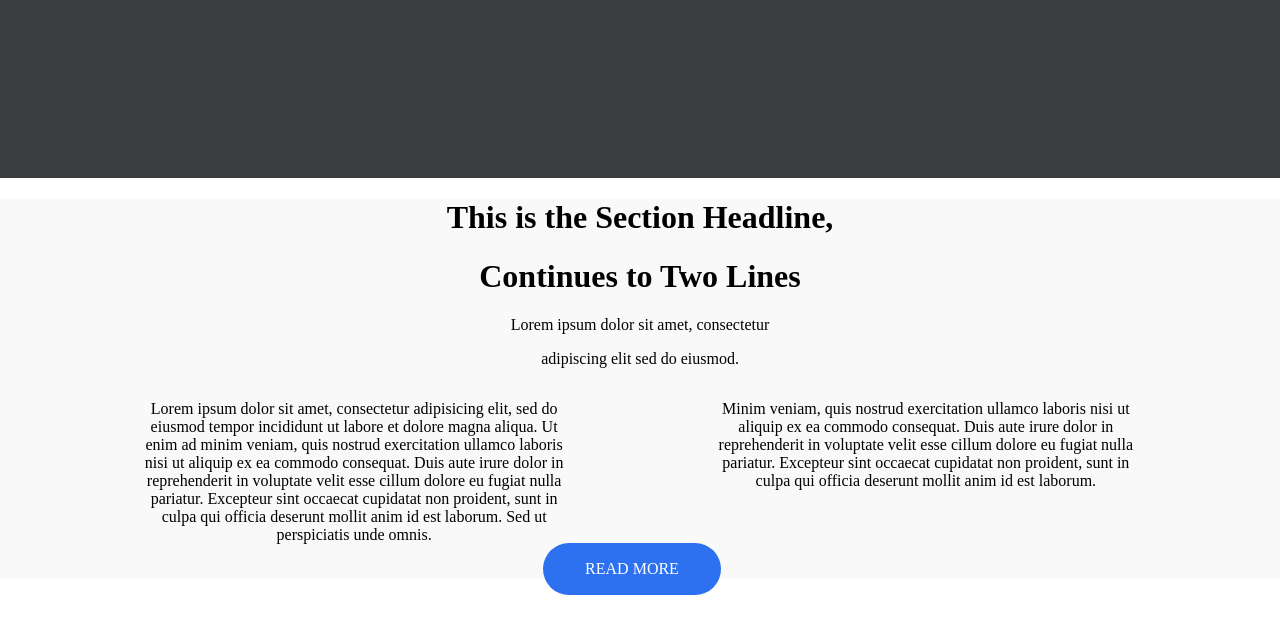
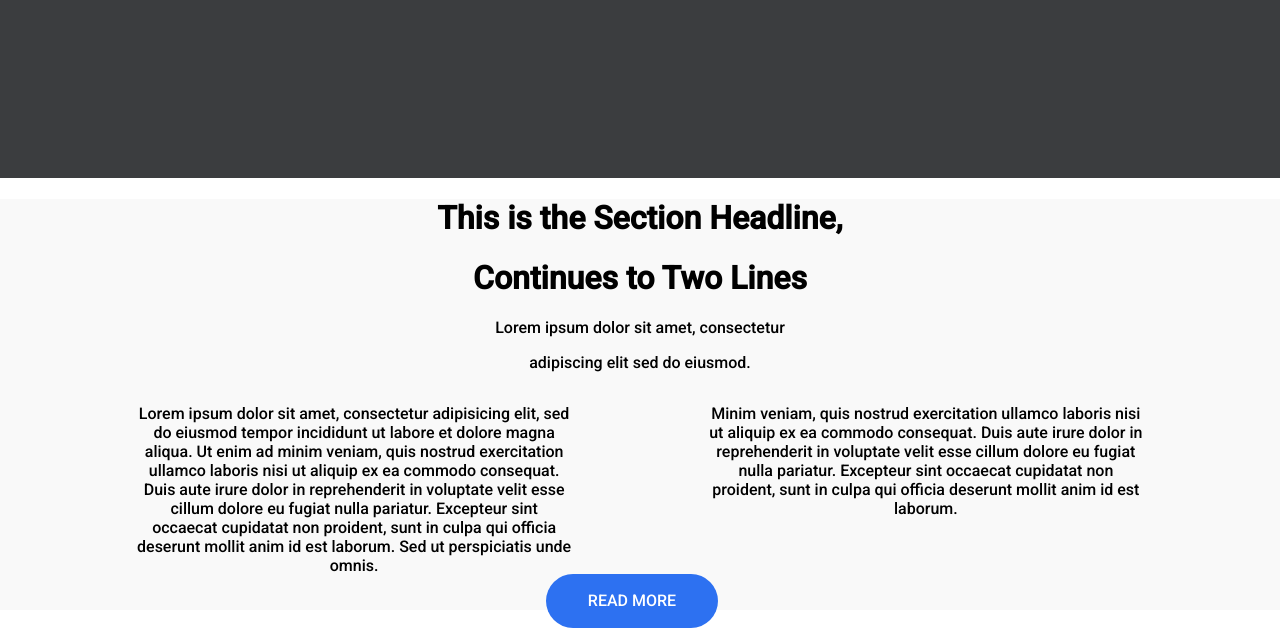
Before and after one commit to cv123760/asugradphotos, a plain HTML site: page index.html in a window 1280 px wide. Shown: the part 534-1162 px from the top of the page. Before the commit the page ends 1129 px from the top, so only its background shows below. Drawn offline with Linux system fonts and the light colour scheme.

Commit message:
added fonts

```diff
--- a/index.html
+++ b/index.html
@@ -6,6 +6,9 @@
     <meta http-equiv="X-UA-Compatible" content="IE=edge">
     <meta name="viewport" content="width=device-width, initial-scale=1.0">
     <link rel="stylesheet" href="styles.css">
+    <link rel="preconnect" href="https://fonts.googleapis.com">
+    <link rel="preconnect" href="https://fonts.gstatic.com" crossorigin>
+    <link href="https://fonts.googleapis.com/css2?family=Cormorant:wght@600&family=Raleway:wght@600;800&family=Roboto:wght@500&display=swap" rel="stylesheet">
     <title>ASUGradPhotos</title>
 </head>
 
@@ -55,13 +58,11 @@
         <p>adipiscing elit sed do eiusmod.</p>
         <div class="paragraphs">
             <p class="description">Lorem ipsum dolor sit amet, consectetur adipisicing elit, sed do eiusmod tempor incididunt ut labore et dolore magna aliqua. Ut enim ad minim veniam, quis nostrud exercitation ullamco laboris nisi ut aliquip ex ea commodo consequat. Duis aute irure dolor in reprehenderit in voluptate velit esse cillum dolore eu fugiat nulla pariatur. Excepteur sint occaecat cupidatat non proident, sunt in culpa qui officia deserunt mollit anim id est laborum. Sed ut perspiciatis unde omnis.</p>
-
             <p class="description">Minim veniam, quis nostrud exercitation ullamco laboris nisi ut aliquip ex ea commodo consequat. Duis aute irure dolor in reprehenderit in voluptate velit esse cillum dolore eu fugiat nulla pariatur. Excepteur sint occaecat cupidatat non proident, sunt in culpa qui officia deserunt mollit anim id est laborum. </p>
         </div>
 
         <div class="blueButton">
             <a href="#">READ MORE</a>
-
         </div>
 
     </div>
--- a/styles.css
+++ b/styles.css
@@ -12,7 +12,7 @@ header{
     justify-content: space-evenly;
     padding-top:53px;
     background-color: #3B3D3F;
-
+    font-size: 1rem;
 }
 
 header img{
@@ -25,11 +25,24 @@ nav{
     justify-content: space-between;
 }
 
+nav a:hover{
+    text-decoration: underline;
+}
+
 a{
     color: #ffffff;
     text-decoration: none;
     margin-right: 1rem;
 }
+
+p, a{
+    font-family: 'Roboto', sans-serif;
+}
+
+h1{
+    font-family: 'Roboto', sans-serif;
+}
+
 
 
 
```
Also changed, not shown: 1 other file.
